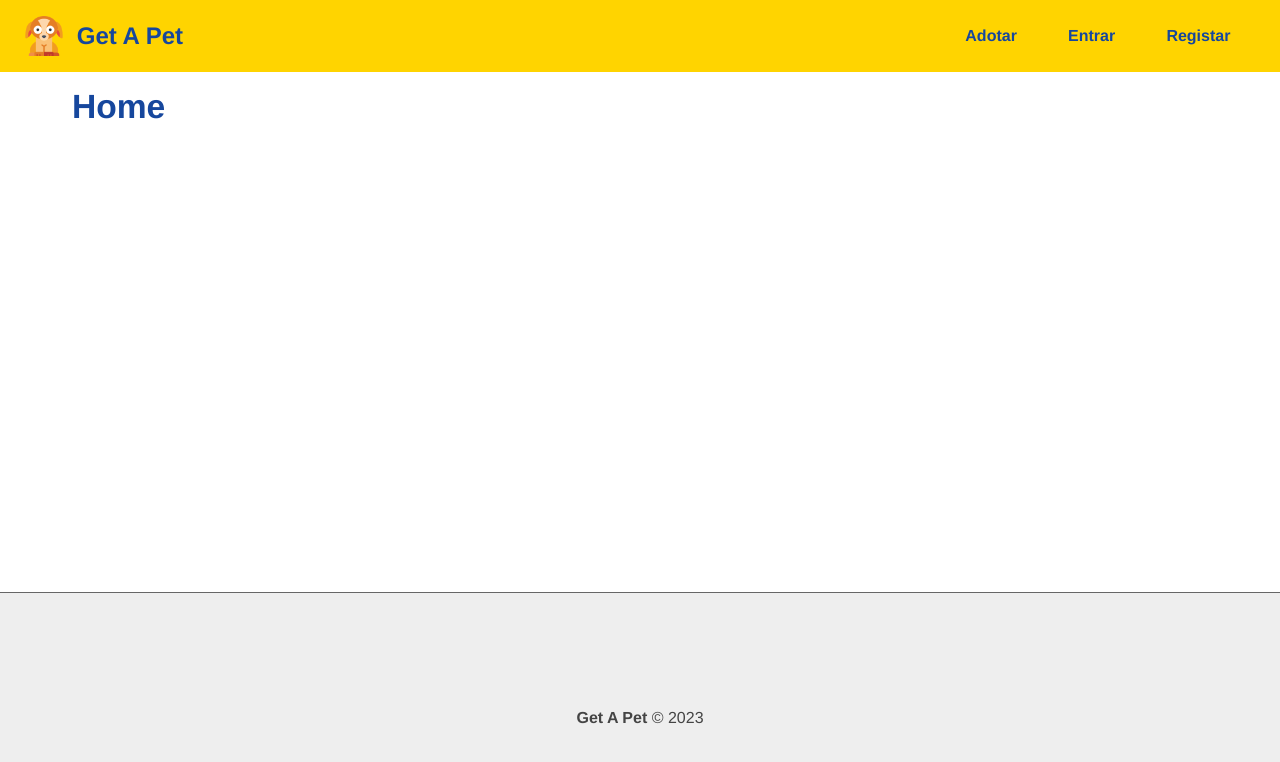
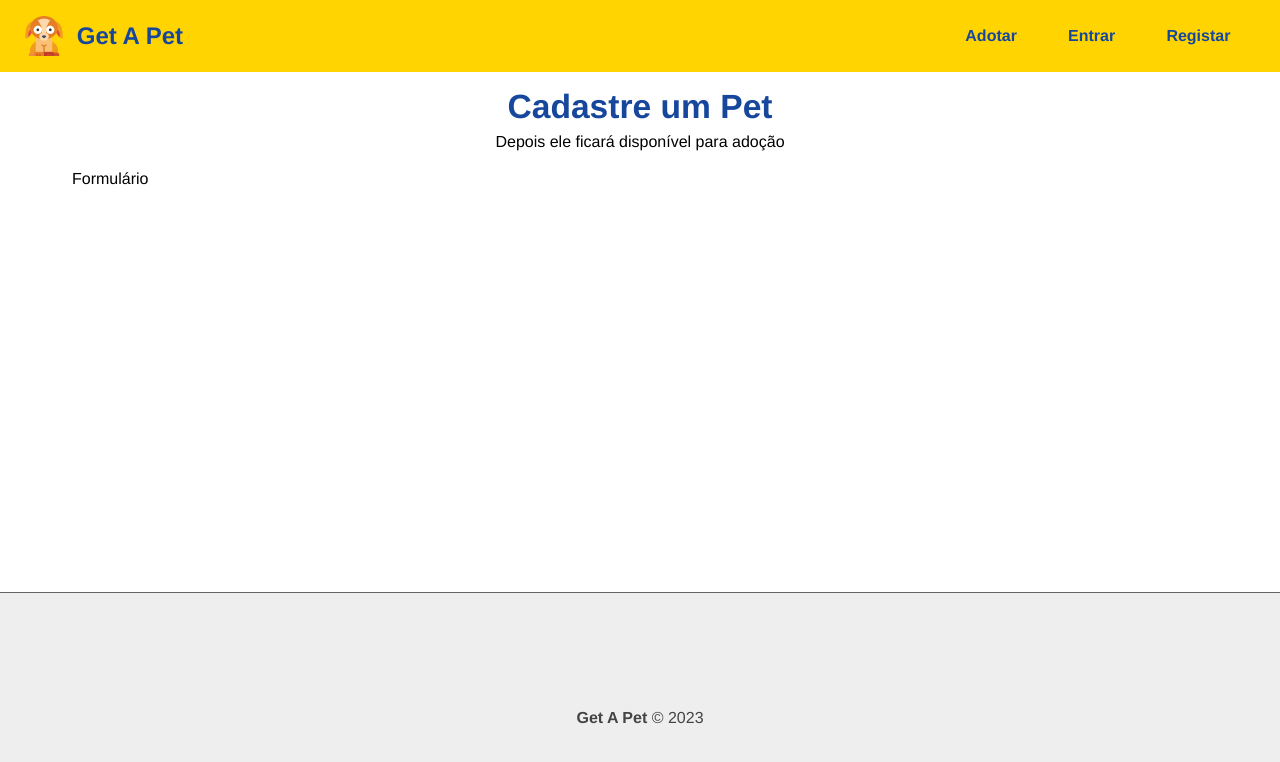
Before and after one commit to DayanMonteiro/Get-a-Pet--NodeJs-express-mongoose--ReactJs, a React (Create React App) app in the folder frontend/: page /pet/add in a window 1280 px wide. Shown: the top 762 px of the page. Built offline with nearby package versions, Linux system fonts and the light colour scheme.

Commit message:
starting listing page and pet creation

```diff
--- a/frontend/src/App.js
+++ b/frontend/src/App.js
@@ -5,6 +5,8 @@ import Login from "./components/pages/Auth/Login";
 import Register from "./components/pages/Auth/Register";
 import Home from "./components/pages/Home";
 import Profile from "./components/pages/User/Profile";
+import MyPets from "./components/pages/Pet/MyPets";
+import AddPet from "./components/pages/Pet/AddPet";
 
 /* components */
 import Navbar from "./components/layout/Navbar";
@@ -32,6 +34,12 @@ function App() {
             <Route path="/user/profile">
               <Profile />
             </Route>
+            <Route path="/pet/mypets">
+              <MyPets />
+            </Route>
+            <Route path="/pet/add">
+              <AddPet />
+            </Route>
             <Route path="/">
               <Home />
             </Route>
--- a/frontend/src/components/layout/Navbar.js
+++ b/frontend/src/components/layout/Navbar.js
@@ -23,6 +23,9 @@ function Navbar() {
         {authenticated ? (
           <>
             <li>
+              <Link to="/pet/mypets">Meus Pets</Link>
+            </li>
+            <li>
               <Link to="/user/profile">Perfil</Link>
             </li>
             <li onClick={logout}>Sair</li>
--- /dev/null
+++ b/frontend/src/components/pages/Pet/AddPet.js
@@ -0,0 +1,23 @@
+import api from "../../../utils/api";
+
+import { useState } from "react";
+import { useHistory } from "react-router-dom";
+
+import styles from "./AddPet.module.css";
+
+/* hooks */
+import useFlashMessage from "../../../hooks/useFlashMessage";
+
+function AddPet() {
+  return (
+    <section>
+      <div className={styles.addpet_header}>
+        <h1>Cadastre um Pet</h1>
+        <p>Depois ele ficará disponível para adoção</p>
+      </div>
+      <p>Formulário</p>
+    </section>
+  );
+}
+
+export default AddPet;
--- /dev/null
+++ b/frontend/src/components/pages/Pet/AddPet.module.css
@@ -0,0 +1,8 @@
+.addpet_header {
+  text-align: center;
+  margin-bottom: 1.2em;
+}
+
+.addpet_header h1 {
+  margin-bottom: 0.2em;
+}
--- /dev/null
+++ b/frontend/src/components/pages/Pet/MyPets.js
@@ -0,0 +1,21 @@
+import React, { useState, useEffect } from "react";
+import { Link } from "react-router-dom";
+
+function MyPets() {
+  const [pets, setPets] = useState([]);
+  return (
+    <section>
+      <div>
+        <h1>MyPets</h1>
+        <Link to="/pet/add">Cadastrar Pet</Link>
+      </div>
+
+      <div>
+        {pets.length > 0 && <p>Meus Pets cadastrados</p>}
+        {pets.length === 0 && <p>Não há Pets cadastrados</p>}
+      </div>
+    </section>
+  );
+}
+
+export default MyPets;
```
